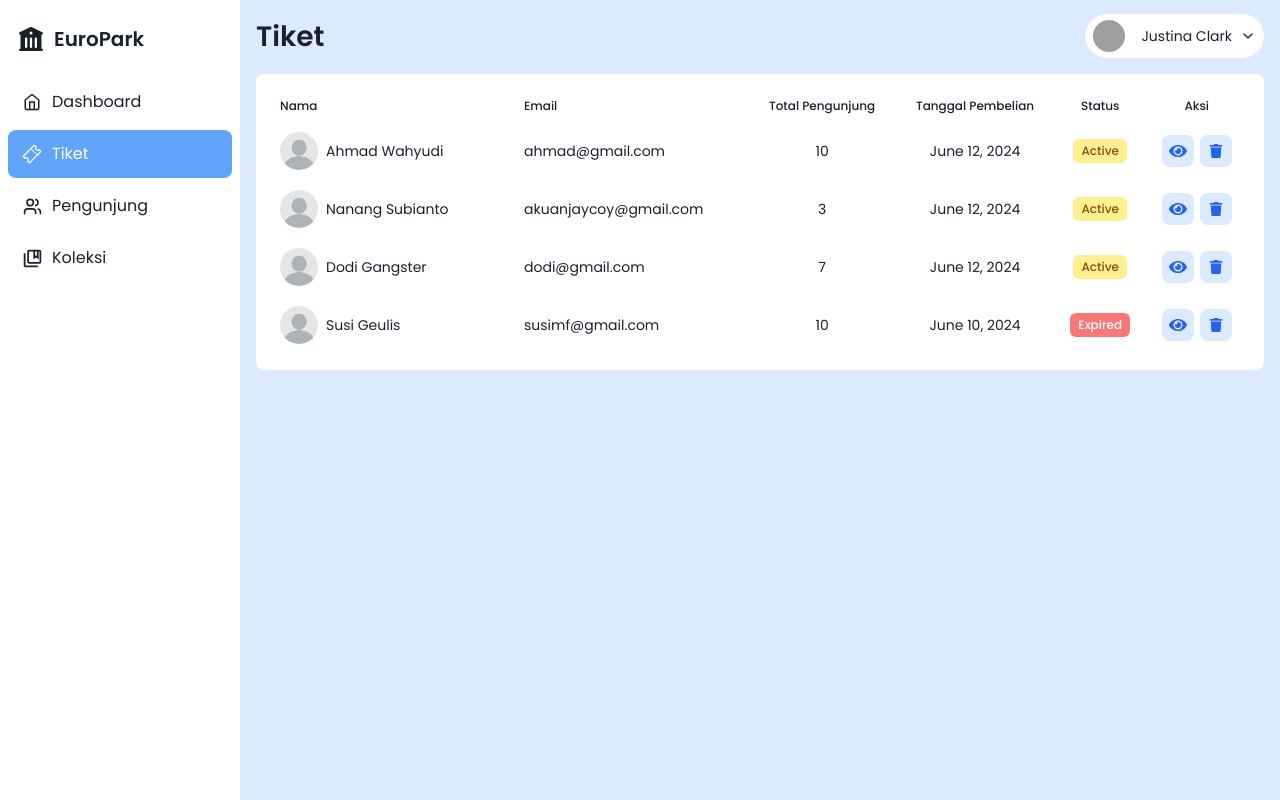
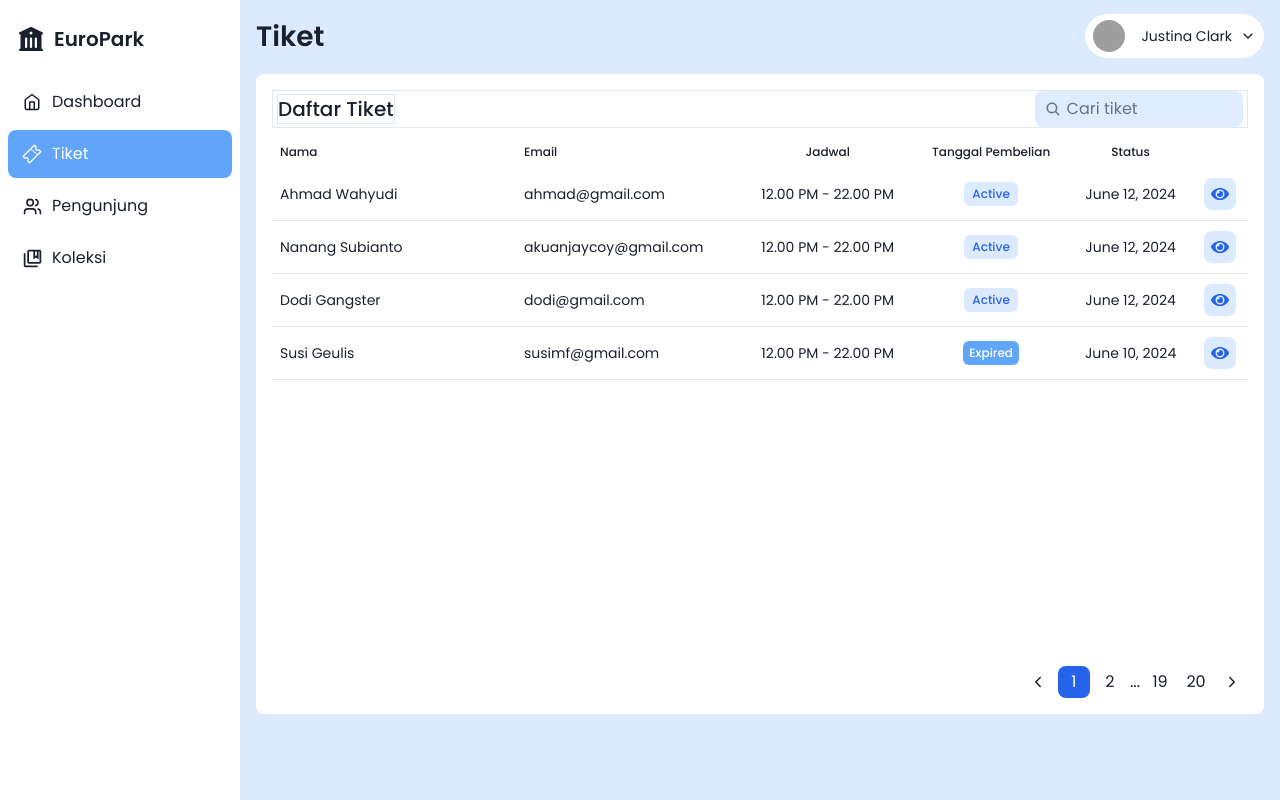
Before and after one commit to BimaPn/europark-client, a Next.js app: page /admin/dashboard/tickets in a window 1280 px wide. Built offline with nearby package versions, Linux system fonts and the light colour scheme; no server answers; grey boxes are pictures that could not be loaded.

Commit message:
Redesign ticket page in dashboard.

```diff
--- a/app/admin/dashboard/tickets/page.tsx
+++ b/app/admin/dashboard/tickets/page.tsx
@@ -5,7 +5,7 @@ const page = () => {
   return (
   <>
     <PageTitle title="Tiket" />
-    <section className="bg-white rounded-lg px-4 py-4">
+    <section className="bg-white min-h-[80vh] rounded-lg px-4 py-4 overflow-y-scroll relative">
       <TicketData />
     </section>
   </>
--- a/components/dashboard/TicketData.tsx
+++ b/components/dashboard/TicketData.tsx
@@ -3,9 +3,11 @@ import ActiveBadge from "@/components/ui/ActiveBadge"
 import ButtonDelete from "@/components/ui/ButtonDelete"
 import ButtonDetail from "@/components/ui/ButtonDetail"
 import ExpiredBadge from "@/components/ui/ExpiredBadge"
-import RoundedImage from "@/components/ui/RoundedImage"
 import { Table, Tbody, Td, TdActions, Th, Thead, Tr } from "@/components/ui/Table"
 import { FaEye, FaTrash } from "react-icons/fa"
+import { IoSearch } from "react-icons/io5"
+import ReactPaginate from 'react-paginate'
+import { IoIosArrowForward, IoIosArrowBack } from "react-icons/io"
 
 const TicketData = () => {
   const tickets = [
@@ -13,7 +15,7 @@ const TicketData = () => {
     avatar: "/images/avatar.jpg",
     name: "Ahmad Wahyudi",
     email: "ahmad@gmail.com",
-    totalVisitors: 10,
+    totalVisitors: "12.00 PM - 22.00 PM",
     date: "June 12, 2024",
     status: true,
   },
@@ -21,7 +23,7 @@ const TicketData = () => {
     avatar: "/images/avatar.jpg",
     name: "Nanang Subianto",
     email: "akuanjaycoy@gmail.com",
-    totalVisitors: 3,
+    totalVisitors: "12.00 PM - 22.00 PM",
     date: "June 12, 2024",
     status: true,
   },
@@ -29,7 +31,7 @@ const TicketData = () => {
     avatar: "/images/avatar.jpg",
     name: "Dodi Gangster",
     email: "dodi@gmail.com",
-    totalVisitors: 7,
+    totalVisitors: "12.00 PM - 22.00 PM",
     date: "June 12, 2024",
     status: true,
   },
@@ -37,33 +39,41 @@ const TicketData = () => {
     avatar: "/images/avatar.jpg",
     name: "Susi Geulis",
     email: "susimf@gmail.com",
-    totalVisitors: 10,
+    totalVisitors: "12.00 PM - 22.00 PM",
     date: "June 10, 2024",
     status: false,
   },
   ]
   return (
+  <>
+    <div className="px-1 flexBetween mb-2 border text-center">
+      <span className="font-medium text-xl border">Daftar Tiket</span>
+      <div className="w-52 flex px-1 py-1 bg-blue-100/90 text-slate-500 rounded-lg">
+        <div className="w-8 aspect-square flexCenter">
+          <IoSearch />
+        </div>
+        <input type="text" className="w-full bg-transparent placeholder:text-slate-500" placeholder="Cari tiket" />
+      </div>
+    </div>
     <Table>
       <Thead>
         <Tr>
           <Th className="w-1/4 text-start">Nama</Th>
           <Th className="text-start">Email</Th>
-          <Th>Total Pengunjung</Th>
+          <Th>Jadwal</Th>
           <Th>Tanggal Pembelian</Th>
           <Th>Status</Th>
-          <Th>Aksi</Th>
+          <Th> </Th>
         </Tr>
       </Thead>
       <Tbody>
         {tickets.map((item,index) => (
-          <Tr>
-            <Td className="flex items-center gap-2">
-              <RoundedImage src={item.avatar} alt={item.avatar} className='!min-w-[38px] !w-[38px]' />
+          <Tr className="border-b">
+            <Td>
               <span className='line-clamp-1'>{item.name}</span>
             </Td>
             <Td>{item.email}</Td>
             <Td className="text-center">{item.totalVisitors}</Td>
-            <Td className="text-center">{item.date}</Td>
             <Td>
             {item.status ? (
             <ActiveBadge />
@@ -71,14 +81,36 @@ const TicketData = () => {
             <ExpiredBadge />
             )}
             </Td>
+            <Td className="text-center">{item.date}</Td>
             <TdActions>
               <ButtonDetail callback={() => console.log("jir")} />
-              <ButtonDelete callback={() => console.log("jir")} />
             </TdActions>
           </Tr>
         ))}
       </Tbody>
     </Table>
+    <div className="absolute bottom-0 right-0 px-4 py-4">
+      <ReactPaginate
+      pageCount={20}
+      pageRangeDisplayed={1}
+      marginPagesDisplayed={2}
+      previousLabel={
+        <div className="w-8 aspect-square flexCenter">
+          <IoIosArrowBack />
+        </div>
+      }
+      nextLabel={
+        <div className="w-8 aspect-square flexCenter">
+          <IoIosArrowForward />
+        </div>
+      }
+      className="flex items-center gap-1"
+      pageClassName="w-8 aspect-square h-fit flexCenter"
+      activeClassName="bg-blue-600 text-white rounded-lg"
+      />
+    </div>
+  </>
+
   )
 }
 
--- a/components/ui/ActiveBadge.tsx
+++ b/components/ui/ActiveBadge.tsx
@@ -1,7 +1,7 @@
 
 const ActiveBadge = ({children}:{children?:React.ReactNode}) => {
   return (
-    <div className="w-fit mx-auto text-xs text-yellow-800 font-medium px-2 py-1 rounded-md bg-yellow-200/95">
+    <div className="w-fit mx-auto text-xs text-blue-600 font-medium px-2 py-1 rounded-md bg-blue-100">
       {children ? children : "Active"}
     </div>
   )
--- a/components/ui/ExpiredBadge.tsx
+++ b/components/ui/ExpiredBadge.tsx
@@ -1,7 +1,7 @@
 
 const ExpiredBadge = ({children}:{children?:React.ReactNode}) => {
   return (
-    <div className="w-fit mx-auto text-xs text-white font-medium px-2 py-1 rounded-md bg-red-400/95">
+    <div className="w-fit mx-auto text-xs text-white font-medium px-[6px] py-1 rounded-md bg-blue-400">
       {children ? children : "Expired"}
     </div>
   )
--- a/package.json
+++ b/package.json
@@ -21,7 +21,8 @@
     "react-chartjs-2": "^5.2.0",
     "react-day-picker": "^8.10.0",
     "react-dom": "^18",
-    "react-icons": "^5.0.0"
+    "react-icons": "^5.0.0",
+    "react-paginate": "^8.2.0"
   },
   "devDependencies": {
     "@types/node": "^20",
```
Also changed, not shown: 1 other file (tests, documents, lock files or other folders).
